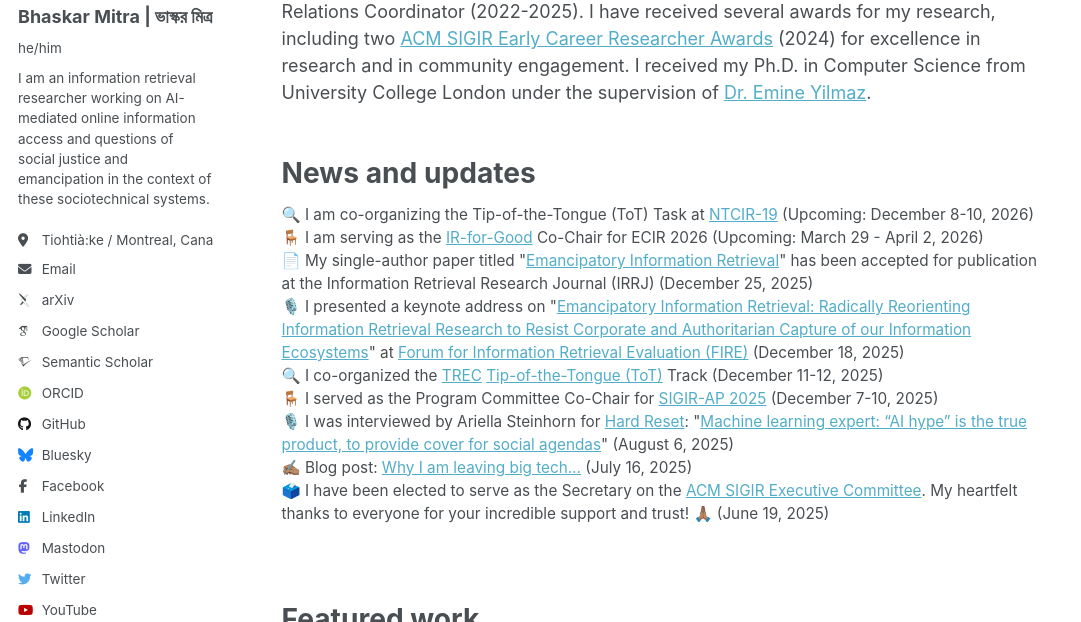
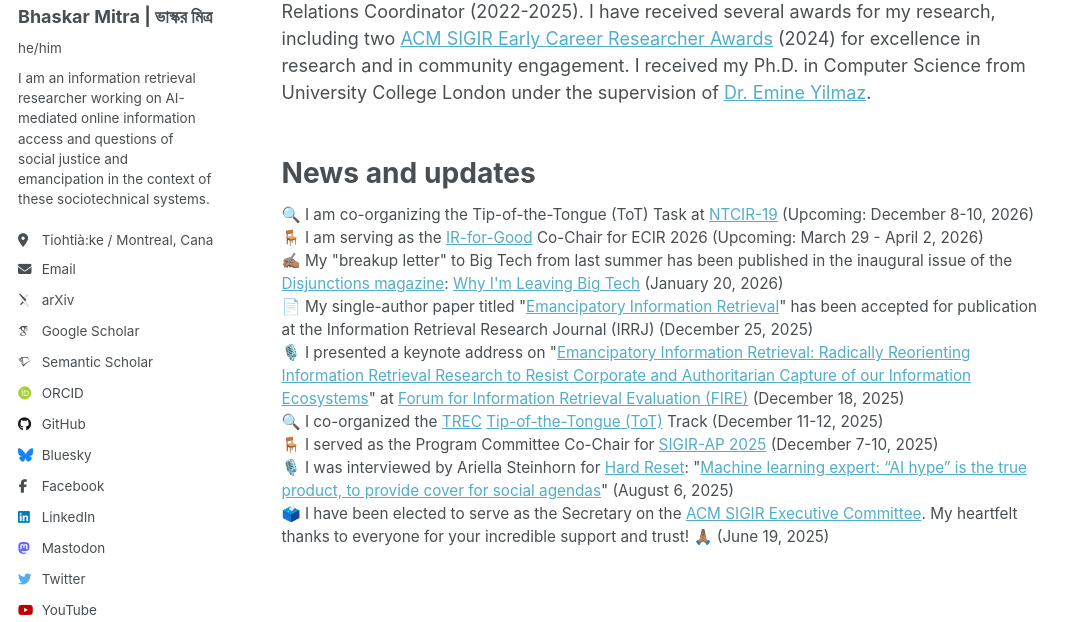
Before and after one commit to bhaskar-mitra/bhaskar-mitra.github.io, a Jekyll site: the page built from _pages/about.md, in a window 1280 px wide and 900 px high, cut to the strip 278-900 px from the top of the window. Shown: the whole strip, without its empty margins (0-1081 px from the left). Built offline with Jekyll 4.4.1, drawn with Linux system fonts in a browser that asks for light colours; some web fonts are replaced.

Commit message:
Update about.md

```diff
--- a/_pages/about.md
+++ b/_pages/about.md
@@ -22,6 +22,8 @@ News and updates
 <br/>
 🪑 I am serving as the <a href="https://ecir2026.eu/calls/call-for-ir-for-good-papers">IR-for-Good</a> Co-Chair for ECIR 2026 (Upcoming: March 29 - April 2, 2026)
 <br/>
+✍🏽 My "breakup letter" to Big Tech from last summer has been published in the inaugural issue of the <a href="https://disjunctionsmag.com/">Disjunctions magazine</a>: <a href="https://disjunctionsmag.com/articles/why-leaving-big-tech/">Why I'm Leaving Big Tech</a> (January 20, 2026)
+<br/>
 📄 My single-author paper titled "<a href="https://irrj.org/article/view/24531">Emancipatory Information Retrieval</a>" has been accepted for publication at the Information Retrieval Research Journal (IRRJ) (December 25, 2025)
 <br/>
 🎙️ I presented a keynote address on "<a href="https://bhaskar-mitra.github.io/files/emancipatory-ir-fire2026.pptx">Emancipatory Information Retrieval: Radically Reorienting Information Retrieval Research to Resist Corporate and Authoritarian Capture of our Information Ecosystems</a>" at <a href="https://fire.irsi.org.in/fire/2025/">Forum for Information Retrieval Evaluation (FIRE)</a> (December 18, 2025)
@@ -31,8 +33,6 @@ News and updates
 🪑 I served as the Program Committee Co-Chair for <a href="https://www.sigir-ap.org/sigir-ap-2025/call-for-papers">SIGIR-AP 2025</a> (December 7-10, 2025)
 <br/>
 🎙️ I was interviewed by Ariella Steinhorn for <a href="https://hardresetmedia.substack.com/">Hard Reset</a>: "<a href="https://hardresetmedia.substack.com/p/machine-learning-expert-ai-hype-is">Machine learning expert: “AI hype” is the true product, to provide cover for social agendas</a>" (August 6, 2025)
-<br/>
-✍🏽 Blog post: <a href="https://bhaskar-mitra.github.io/posts/2025/07/16/why-i-am-leaving-big-tech/">Why I am leaving big tech…</a> (July 16, 2025)
 <br/>
 🗳️ I have been elected to serve as the Secretary on the <a href="https://sigir.org/general-information/officers-and-volunteers">ACM SIGIR Executive Committee</a>. My heartfelt thanks to everyone for your incredible support and trust! 🙏🏽 (June 19, 2025)
 </div>
```
